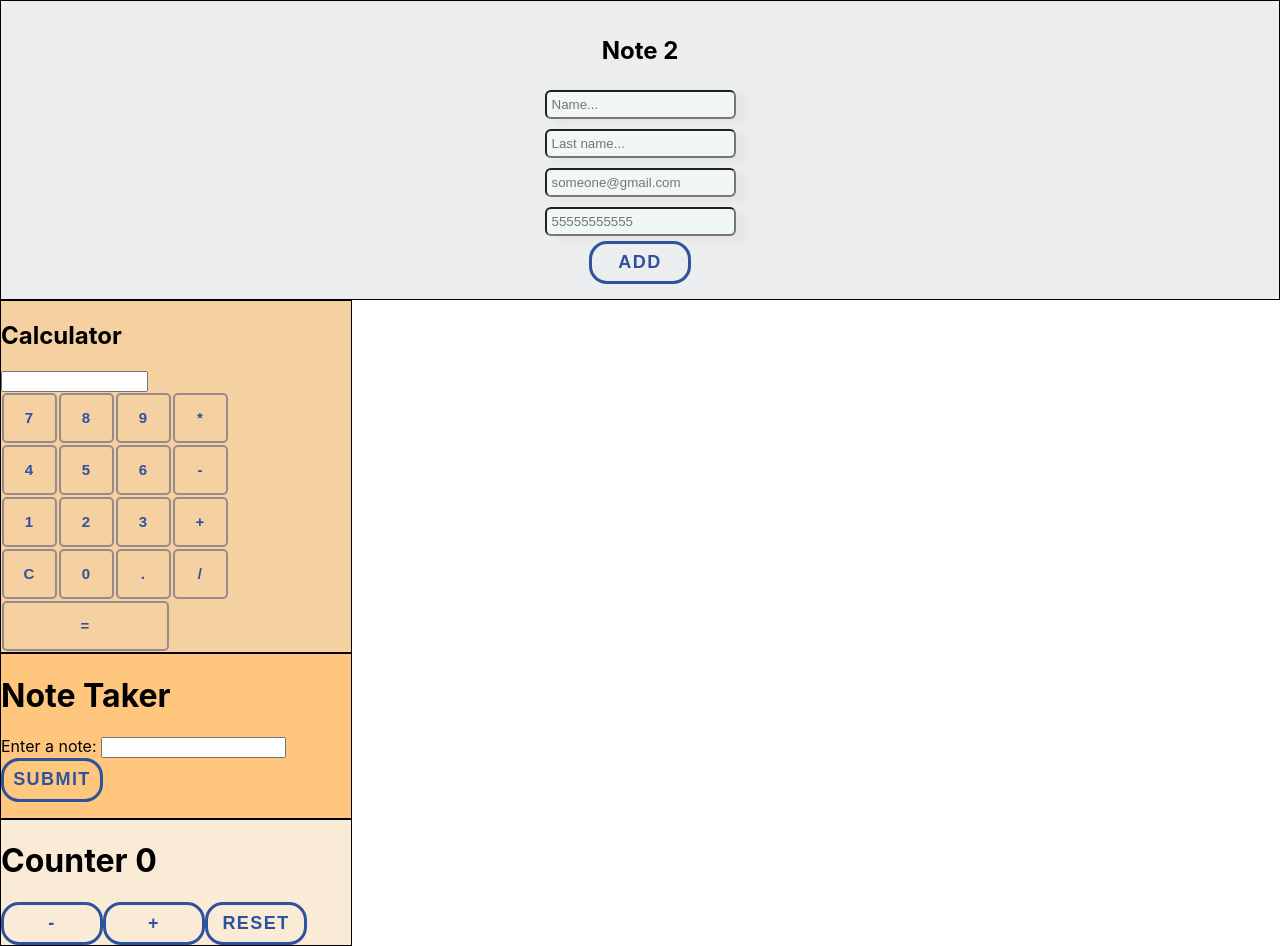
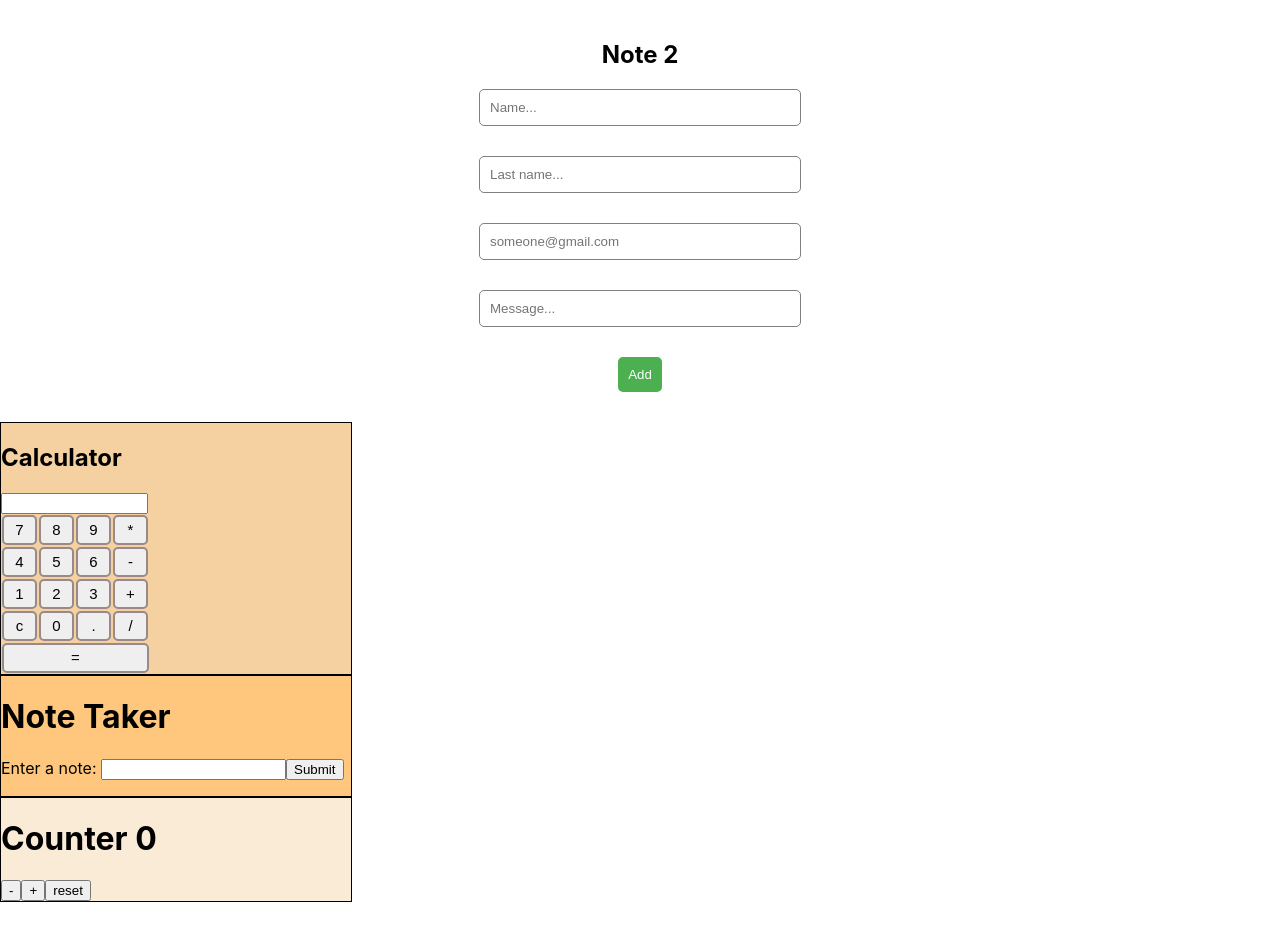
Before and after one commit to bokigolic/react-practice, a React (Create React App) app: page / in a window 1280 px wide. After the commit the page ends 902 px from the top, so only its background shows below. Built offline with nearby package versions, Linux system fonts and the light colour scheme.

Commit message:
update scc

```diff
--- a/src/App.css
+++ b/src/App.css
@@ -43,130 +43,70 @@
 
 
 
+.forma {
+  display: flex;
+  flex-direction: column;
+  align-items: center;
+  margin: 20px;
+}
+
+.forma input[type="input"],
+.forma input[type="text"] {
+  width: 300px;
+  padding: 10px;
+  margin-bottom: 10px;
+  border: 1px solid gray;
+  border-radius: 5px;
+}
+
+.forma button {
+  background-color: #4CAF50;
+  color: white;
+  padding: 10px;
+  border: none;
+  border-radius: 5px;
+  margin-bottom: 10px;
+  cursor: pointer;
+}
+
+.forma button:hover,
+.forma button[type="button"]:hover {
+  opacity: 0.8;
+  background-color: #3E8E41;
+}
 
 
 .rezultat {
-  width: auto;
-  height: auto;
   display: flex;
   flex-direction: column;
   align-items: center;
-  flex-direction: row;
-  flex-wrap: wrap;
-
 }
 
-.ispis {
-  padding: 20px;
-  background-color: rgb(241, 247, 247);
-  box-shadow: 10px 5px 5px rgb(192, 188, 188);
-  margin: 10px;
-
+.rezultat ol {
+  background-color: #f2f2f2;
+  padding: 10px;
+  margin-bottom: 10px;
+  border-radius: 5px;
+  width: 400px;
 }
 
-.ispis p{
-  box-shadow: 10px 5px 5px rgb(192, 188, 188);
-
-}
-
-
-
-
-
-
-
-:root {
-  --page-background: hsl(220, 55%, 12%);
-}
-
-button {
-  --text-base: hsl(220, 55%, 40%);
-  --text-hover: hsl(250, 72%, 86%);
-  --shadow-start: hsl(calc(220 + 180), 100%, 72%);
-  --shadow-end: hsl(calc(220 + 5), 90%, 50%);
-  --shadow-inner: hsl(220, 70%, 31%);
-  all: unset;
-  color: var(--text-base);
-  font: 700 1.125rem/1.2 Raleway, sans-serif;
-  letter-spacing: 0.08em;
-  text-transform: uppercase;
-  text-align: center;
-  padding: 8px;
-  width: 80px;
-  background: inherit;
-  background-clip: padding-box;
-  border: 3px solid var(--text-base);
-  border-radius: 1em;
-  cursor: pointer;
-  position: relative;
-  transition: 0.25s ease-out;
-}
-
-button::before,
-button::after {
-  content: "";
-  border-radius: inherit;
-  transition: inherit;
-  position: absolute;
-  inset: 0;
-  pointer-events: none;
-}
-
-button::before {
-  inset: -0.2em;
-  z-index: -1;
-  background: linear-gradient(var(--shadow-start), var(--shadow-end));
-  filter: blur(1.2em) saturate(1.2);
-  transform-origin: bottom;
-  transform: scaleY(0.5);
-  opacity: 0;
-}
-
-button::after {
-  box-shadow: inset 0 0 0 1px #fff, 0 0 0 4px hsla(0deg, 0%, 100%, 0.7),
-    1px 1px 0 4px #fff;
-  mix-blend-mode: overlay;
-  opacity: 0;
-}
-
-button:hover,
-button:focus {
-  color: var(--text-hover);
-  border-color: transparent;
-  box-shadow: inset 0 1.4em 0 var(--shadow-inner, 0.1),
-    inset 0 0 1.4em var(--shadow-inner, 0.32) 0 1px 1px var(--shadow-inner, 0.32);
-
+.rezultat ol p {
+  margin: 0;
+  font-weight: bold;
 }
 
 .container {
-  background: var(--page-background);
+  display: flex;
+  justify-content: center;
 }
 
-.container {
-  padding: 3em;
-  position: relative;
-  z-index: 1;
+.container button {
+  margin: 5px;
+  padding: 5px;
+  border-radius: 5px;
+  cursor: pointer;
 }
 
-.forma {
-  padding: 15px;
-  border: 1px solid black;
-  background-color: rgb(235, 237, 238);
-  display: block;
-  text-align: center;
-
-
+.container button:hover {
+  opacity: 0.8;
 }
-
-.forma input {
-  border-radius: 6px;
-  background-color: rgb(241, 247, 247);
-  box-shadow: 10px 5px 5px rgb(232, 229, 229);
-  padding: 5px;
-  margin: 5px;
-  --text-base: hsl(220, 55%, 40%);
-  --text-hover: hsl(250, 72%, 86%);
-  --shadow-start: hsl(calc(220 + 180), 100%, 72%);
-  --shadow-end: hsl(calc(220 + 5), 90%, 50%);
-  --shadow-inner: hsl(220, 70%, 31%);
-}
--- a/src/component/Note2.js
+++ b/src/component/Note2.js
@@ -83,8 +83,8 @@ const Note2 = () => {
       />
       <br />
       <label for="name"></label>
-      <input placeholder="55555555555"
-        type="number"
+      <input placeholder="Message..."
+        type="text"
         name="telefon"
         value={zaInput.telefon}
         onChange={handleChange}
@@ -105,7 +105,7 @@ const Note2 = () => {
               <p>Name: {note.text.ime}</p>
               <p>Last name: {note.text.prezime}</p>
               <p>Email: {note.text.email}</p>
-              <p>Phone: {note.text.telefon}</p>
+              <p>Message: {note.text.telefon}</p>
             </ol>
 
             <div class="container">
```
